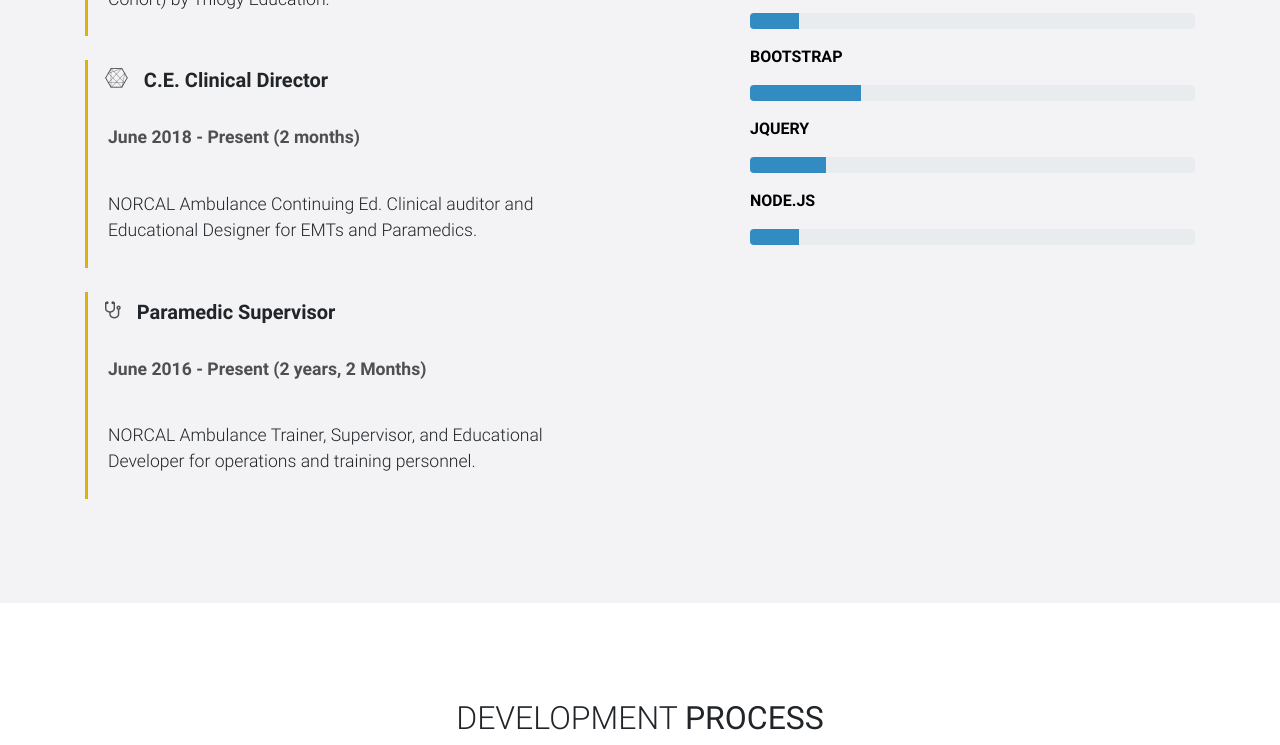
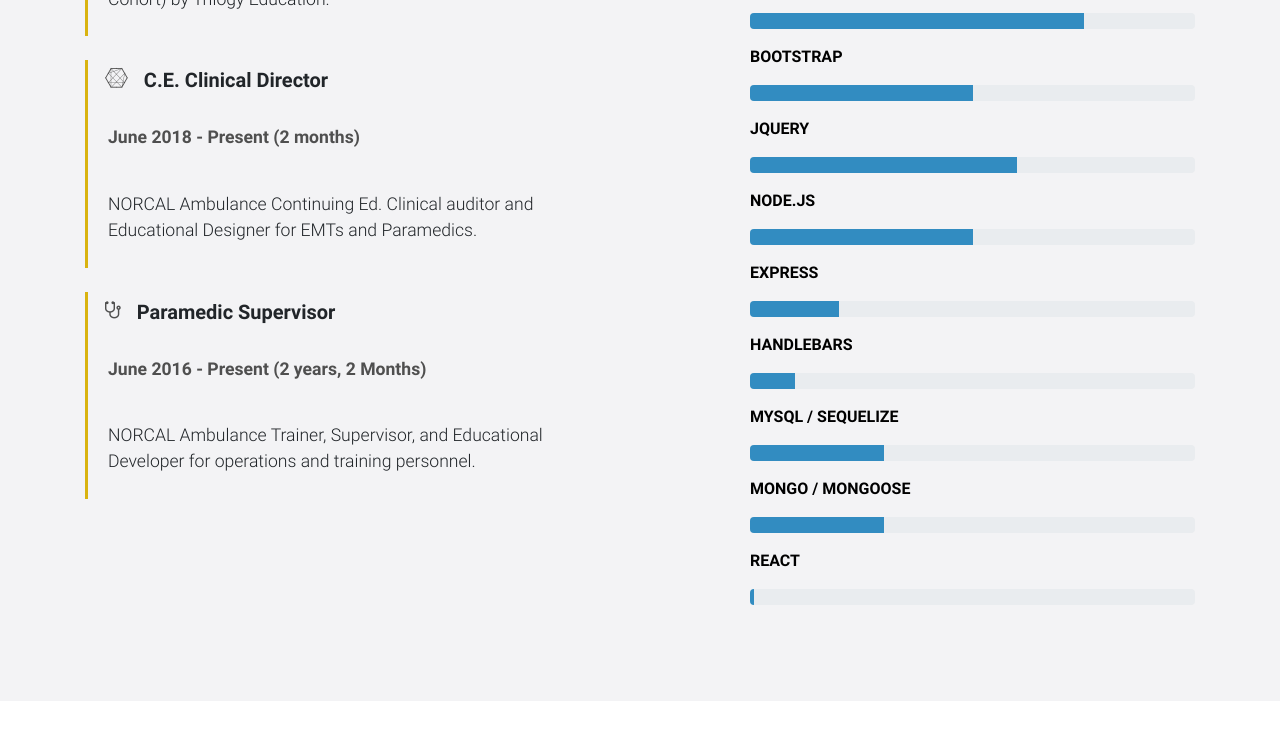
Before and after one commit to apleek3/apleek3.github.io, a plain HTML site: page index.html in a window 1280 px wide. Shown: the part 1878-2623 px from the top of the page. Drawn offline with Linux system fonts and the light colour scheme.

Commit message:
Skill Updated

```diff
--- a/index.html
+++ b/index.html
@@ -275,37 +275,67 @@
                             <!--Description-->
                             <p class="black-text text-uppercase font-weight-bold" align="justify">JavaScript</p>
                             <div class="progress">
-                                <div class="progress-bar" role="progressbar" style="width: 30%" aria-valuenow="30"
+                                <div class="progress-bar" role="progressbar" style="width: 50%" aria-valuenow="50"
                                     aria-valuemin="0" aria-valuemax="100"></div>
                             </div>
 
                             <p class="black-text text-uppercase font-weight-bold pt-3" align="justify">CSS3</p>
                             <div class="progress">
-                                <div class="progress-bar" role="progressbar" style="width: 23%" aria-valuenow="23"
+                                <div class="progress-bar" role="progressbar" style="width: 75%" aria-valuenow="75"
                                     aria-valuemin="0" aria-valuemax="100"></div>
                             </div>
 
                             <p class="black-text text-uppercase font-weight-bold pt-3" align="justify">HTML5</p>
                             <div class="progress">
-                                <div class="progress-bar" role="progressbar" style="width: 11%" aria-valuenow="11"
+                                <div class="progress-bar" role="progressbar" style="width: 75%" aria-valuenow="75"
                                     aria-valuemin="0" aria-valuemax="100"></div>
                             </div>
 
                             <p class="black-text text-uppercase font-weight-bold pt-3" align="justify">Bootstrap</p>
                             <div class="progress">
-                                <div class="progress-bar" role="progressbar" style="width: 25%" aria-valuenow="25"
+                                <div class="progress-bar" role="progressbar" style="width: 50%" aria-valuenow="50"
                                     aria-valuemin="0" aria-valuemax="100"></div>
                             </div>
 
                             <p class="black-text text-uppercase font-weight-bold pt-3" align="justify">jQuery</p>
                             <div class="progress">
-                                <div class="progress-bar" role="progressbar" style="width: 17%" aria-valuenow="17"
+                                <div class="progress-bar" role="progressbar" style="width: 60%" aria-valuenow="60"
                                     aria-valuemin="0" aria-valuemax="100"></div>
                             </div>
 
                             <p class="black-text text-uppercase font-weight-bold pt-3" align="justify">Node.js</p>
                             <div class="progress">
-                                <div class="progress-bar" role="progressbar" style="width: 11%" aria-valuenow="11"
+                                <div class="progress-bar" role="progressbar" style="width: 50%" aria-valuenow="50"
+                                    aria-valuemin="0" aria-valuemax="100"></div>
+                            </div>
+
+                            <p class="black-text text-uppercase font-weight-bold pt-3" align="justify">Express</p>
+                            <div class="progress">
+                                <div class="progress-bar" role="progressbar" style="width: 20%" aria-valuenow="20"
+                                    aria-valuemin="0" aria-valuemax="100"></div>
+                            </div>
+
+                            <p class="black-text text-uppercase font-weight-bold pt-3" align="justify">Handlebars</p>
+                            <div class="progress">
+                                <div class="progress-bar" role="progressbar" style="width: 10%" aria-valuenow="10"
+                                    aria-valuemin="0" aria-valuemax="100"></div>
+                            </div>
+
+                            <p class="black-text text-uppercase font-weight-bold pt-3" align="justify">MySQL / Sequelize</p>
+                            <div class="progress">
+                                <div class="progress-bar" role="progressbar" style="width: 30%" aria-valuenow="30"
+                                    aria-valuemin="0" aria-valuemax="100"></div>
+                            </div>
+
+                            <p class="black-text text-uppercase font-weight-bold pt-3" align="justify">Mongo / Mongoose</p>
+                            <div class="progress">
+                                <div class="progress-bar" role="progressbar" style="width: 30%" aria-valuenow="30"
+                                    aria-valuemin="0" aria-valuemax="100"></div>
+                            </div>
+
+                            <p class="black-text text-uppercase font-weight-bold pt-3" align="justify">React</p>
+                            <div class="progress">
+                                <div class="progress-bar" role="progressbar" style="width: 1%" aria-valuenow="1"
                                     aria-valuemin="0" aria-valuemax="100"></div>
                             </div>
 
```
